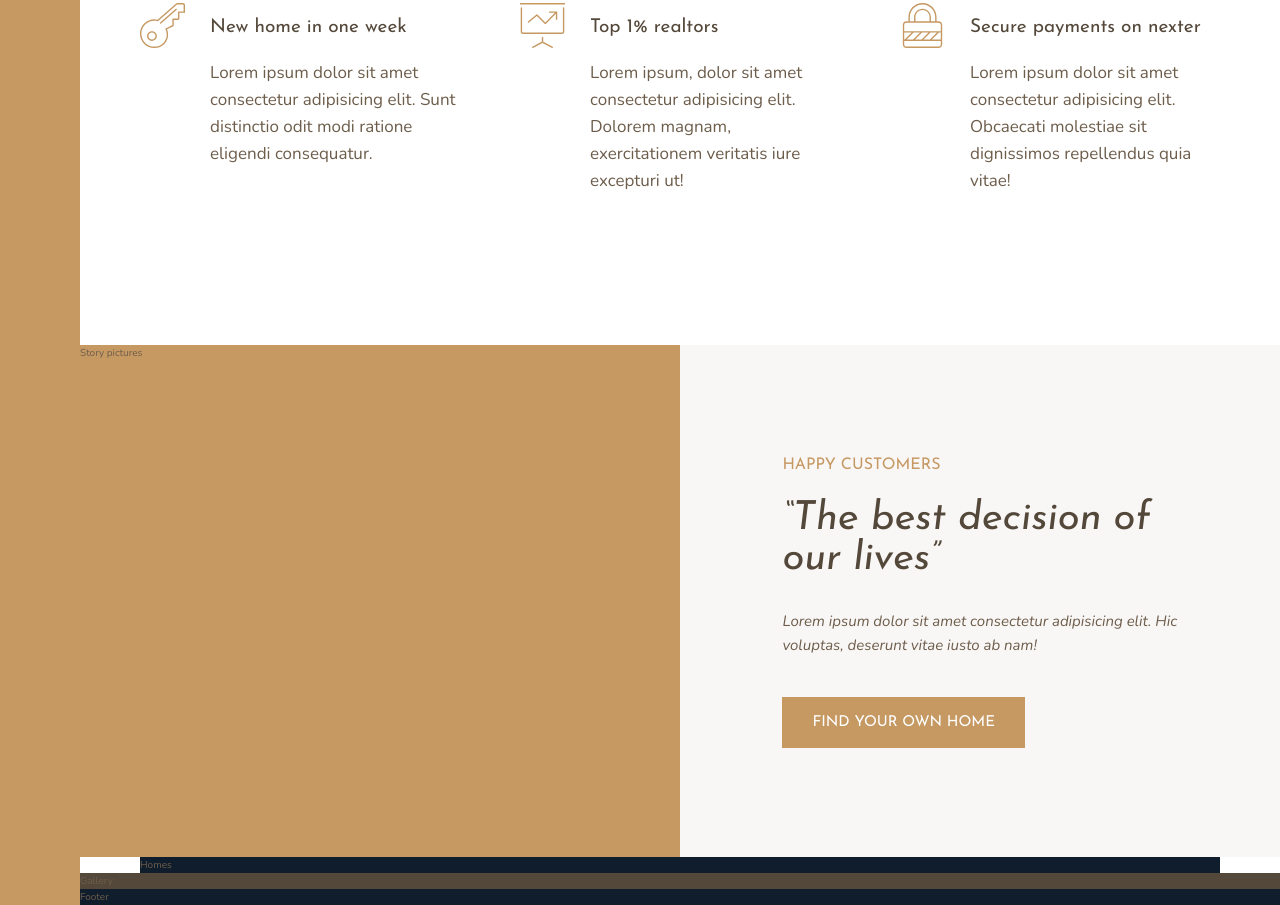
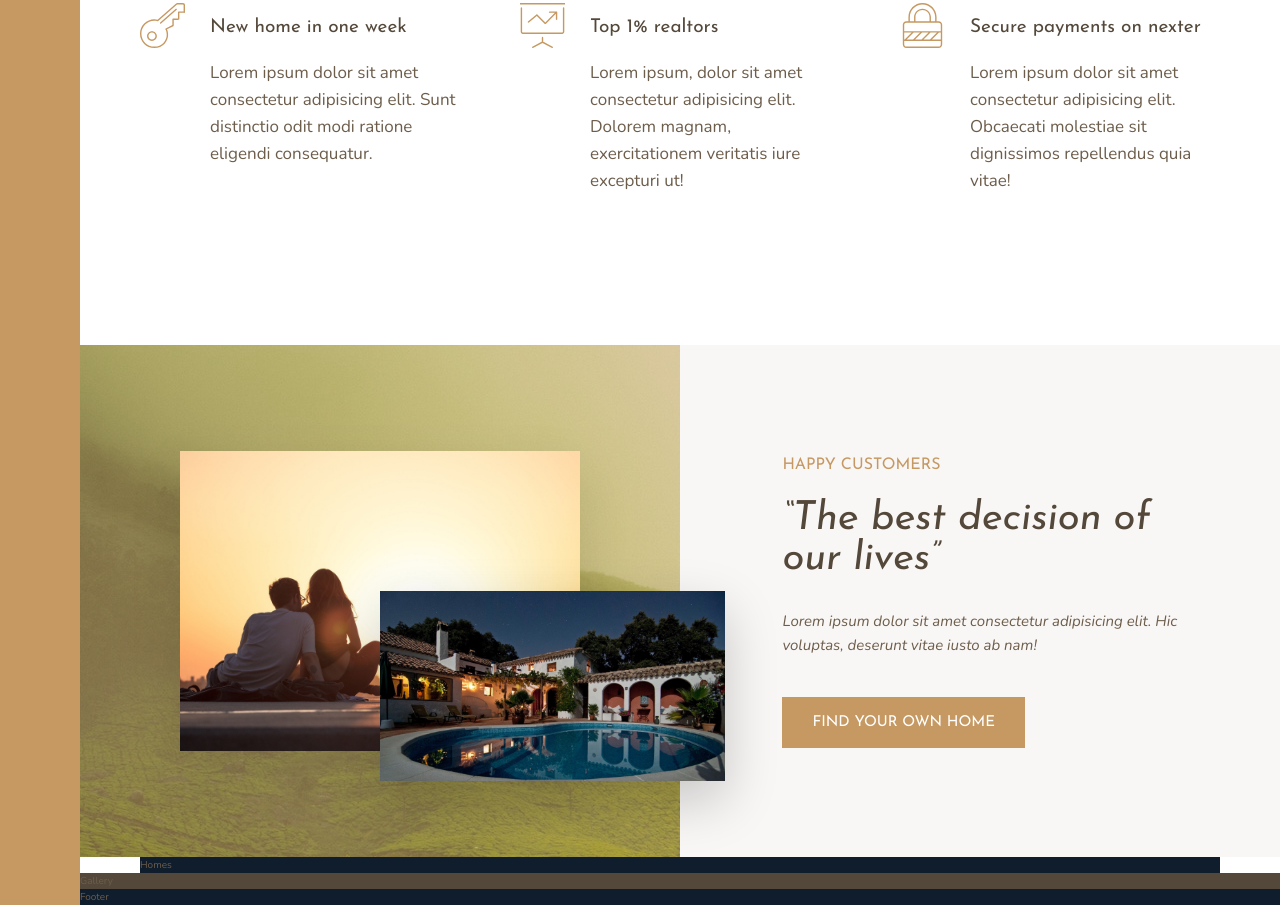
Before and after one commit to Lawrencehudson23/Nexter, a website: page index.html in a window 1280 px wide. Shown: the part 1018-1923 px from the top of the page. Drawn offline with nearby package versions, Linux system fonts and the light colour scheme.

Commit message:
finished story-picture

```diff
--- a/index.html
+++ b/index.html
@@ -90,7 +90,14 @@
       </div>
     </section>
 
-    <div class="story__pictures">Story pictures</div>
+    <div class="story__pictures">
+      <img
+        src="img/story-1.jpeg"
+        alt="Couple with new house"
+        class="story__img--1"
+      />
+      <img src="img/story-2.jpeg" alt="New house" class="story__img--2" />
+    </div>
 
     <div class="story__content">
       <h3 class="heading-3 mb-sm">Happy Customers</h3>
--- a/sass/_story.scss
+++ b/sass/_story.scss
@@ -2,6 +2,31 @@
   &__pictures {
     background-color: $color-primary;
     grid-column: full-start/col-end 4;
+    background-image: linear-gradient(
+        rgba($color-primary, 0.5),
+        rgba($color-primary, 0.5)
+      ),
+      url(../img/back.jpg);
+
+    display: grid;
+    grid-template-rows: repeat(6, 1fr);
+    grid-template-columns: repeat(6, 1fr);
+    align-items: center;
+  }
+
+  &__img--1 {
+    width: 100%;
+    grid-row: 2 / -2;
+    grid-column: 2/-2;
+    box-shadow: 0 2rem 5rem rgba(#000, 0.1);
+  }
+
+  &__img--2 {
+    width: 115%;
+    grid-row: 4/-2;
+    grid-column: 4/-1;
+    z-index: 20;
+    box-shadow: 0 2rem 5rem rgba(#000, 0.2);
   }
 
   &__content {
```
Also changed, not shown: css/style.css.
